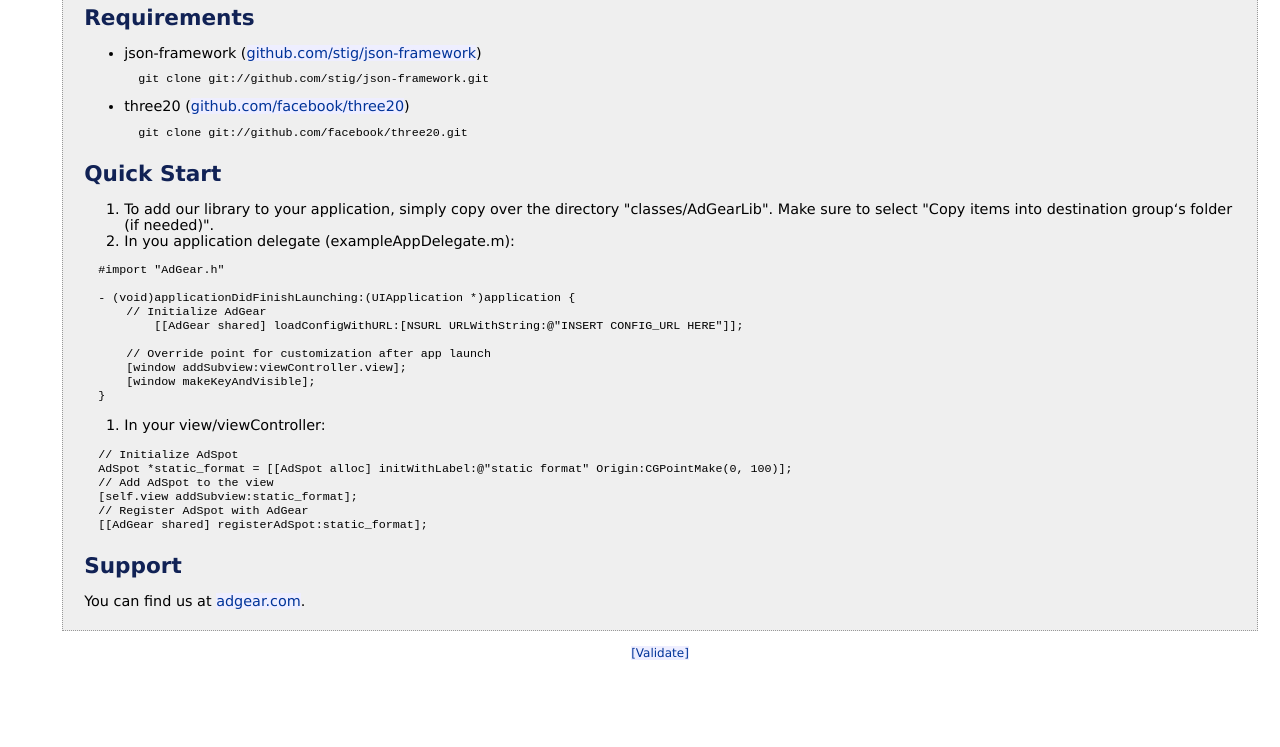
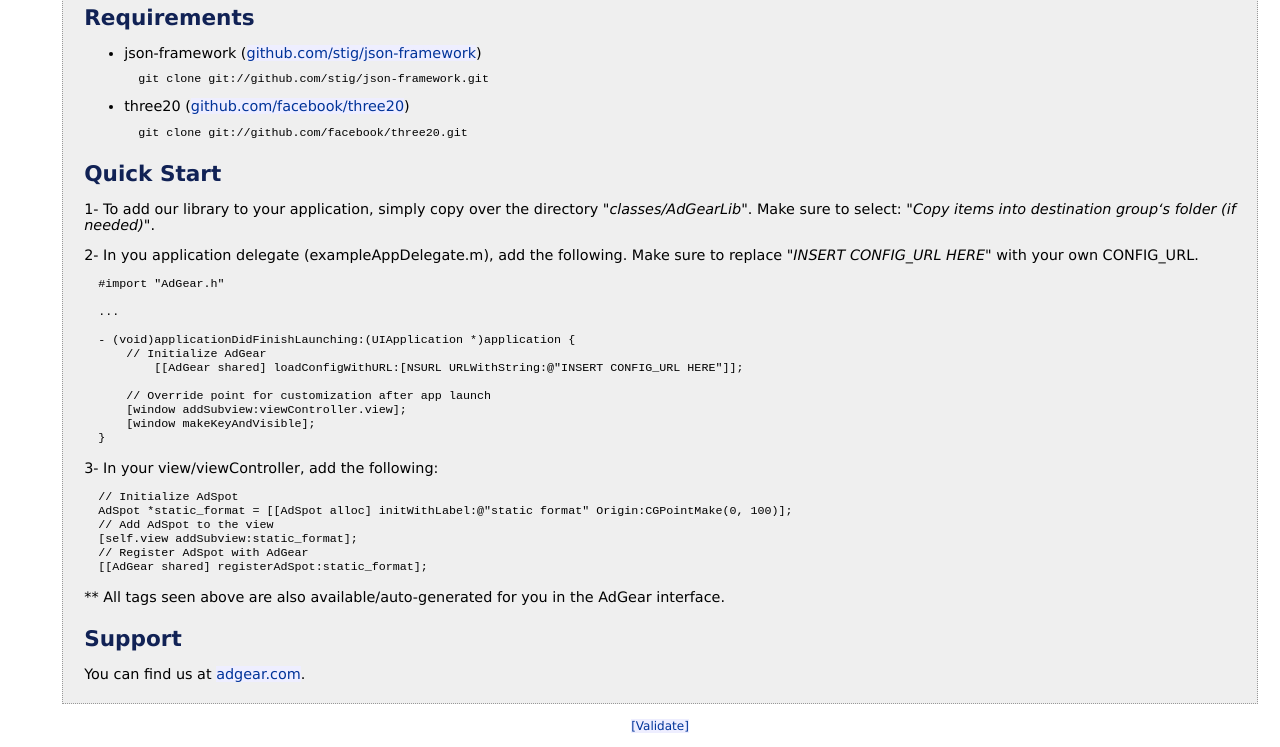
Before and after one commit to jsj2008/ad_gear_iphone_sdk, a plain HTML site: page doc/files/README_rdoc.html in a window 1280 px wide. Shown: the part 132-879 px from the top of the page. Before the commit the page ends 806 px from the top, so only its background shows below. Drawn offline with Linux system fonts and the light colour scheme.

Commit message:
RDOC numbered lists don't like me.

```diff
--- a/doc/files/README_rdoc.html
+++ b/doc/files/README_rdoc.html
@@ -56,7 +56,7 @@
     </tr>
     <tr class="top-aligned-row">
       <td><strong>Last Update:</strong></td>
-      <td>Wed Mar 03 11:51:16 -0500 2010</td>
+      <td>Wed Mar 03 12:12:55 -0500 2010</td>
     </tr>
     </table>
   </div>
@@ -88,18 +88,20 @@ href="http://github.com/facebook/three20">github.com/facebook/three20</a>)
 </li>
 </ul>
 <h2>Quick Start</h2>
-<ol>
-<li>To add our library to your application, simply copy over the directory
-&quot;classes/AdGearLib&quot;. Make sure to select &quot;Copy items into
-destination group&#8216;s folder (if needed)&quot;.
-
-</li>
-<li>In you application delegate (exampleAppDelegate.m):
-
-</li>
-</ol>
+<p>
+1- To add our library to your application, simply copy over the directory
+<em>&quot;classes/AdGearLib&quot;</em>. Make sure to select: <em>&quot;Copy
+items into destination group&#8216;s folder (if needed)&quot;</em>.
+</p>
+<p>
+2- In you application delegate (exampleAppDelegate.m), add the following.
+Make sure to replace <em>&quot;INSERT CONFIG_URL HERE&quot;</em> with your
+own CONFIG_URL.
+</p>
 <pre>
   #import &quot;AdGear.h&quot;
+
+  ...
 
   - (void)applicationDidFinishLaunching:(UIApplication *)application {
       // Initialize AdGear
@@ -110,11 +112,9 @@ destination group&#8216;s folder (if needed)&quot;.
       [window makeKeyAndVisible];
   }
 </pre>
-<ol>
-<li>In your view/viewController:
-
-</li>
-</ol>
+<p>
+3- In your view/viewController, add the following:
+</p>
 <pre>
   // Initialize AdSpot
   AdSpot *static_format = [[AdSpot alloc] initWithLabel:@&quot;static format&quot; Origin:CGPointMake(0, 100)];
@@ -123,6 +123,10 @@ destination group&#8216;s folder (if needed)&quot;.
   // Register AdSpot with AdGear
   [[AdGear shared] registerAdSpot:static_format];
 </pre>
+<p>
+** All tags seen above are also available/auto-generated for you in the
+AdGear interface.
+</p>
 <h2>Support</h2>
 <p>
 You can find us at <a href="http://adgear.com">adgear.com</a>.
```
Also changed, not shown: 2 other files.
